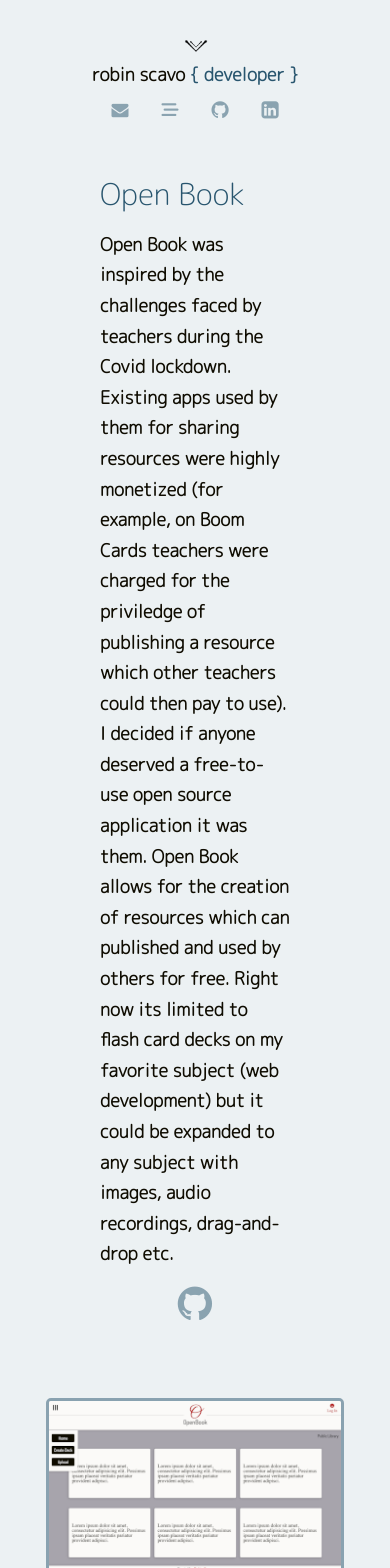
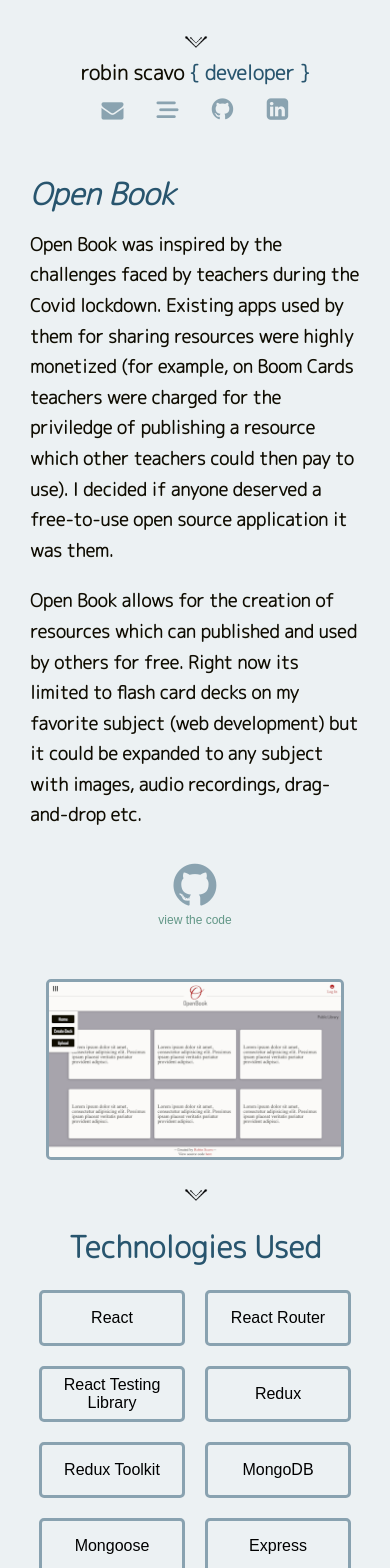
Before and after one commit to RobinScavo/RobinScavoPortfolio, a JavaScript app: page /open-book in a window 390 px wide. Shown: the top 1568 px of the page. Built offline with nearby package versions, Linux system fonts and the light colour scheme; the HTML template or start-up script is replaced by a standard one; a web font is replaced by a local one.

Commit message:
mobile css tweaks

```diff
--- a/src/components/detail/Detail.js
+++ b/src/components/detail/Detail.js
@@ -66,7 +66,9 @@
                     rel="noreferrer"
                 >{projectData[content].title}</a>
 
-                <p className="detail-description">{projectData[content].description}</p>
+                {projectData[content].description.map((paragraph) => (
+                    <p className="detail-description">{paragraph}</p>
+                ))}
 
                 <a
                     className="detail-link-container"
--- a/src/components/detail/detail.scss
+++ b/src/components/detail/detail.scss
@@ -34,6 +34,9 @@
     text-decoration: none;
     color: var(--accent);
     margin-bottom: 10px;
+    font-style: italic;
+    margin-bottom: 10px;
+    font-weight: bold;
 }
 
 .detail-title:hover {
@@ -44,6 +47,7 @@
     color: var(--black-color);
     font-size: 18px;
     font-weight: bold;
+    margin-bottom: 20px;
 }
 
 .detail-link-container {
@@ -63,7 +67,7 @@
 }
 
 .detail-icon {
-    font-size: 40px;
+    font-size: 50px;
 }
 
 .detail-icon-text {
@@ -110,3 +114,14 @@
     border: 3px solid var(--gray-color);
     font-family: 'Trispace', sans-serif;
 }
+
+@media only screen and (max-width: 768px) {
+    .detail-description-container {
+        padding-left: 30px;
+        padding-right: 30px;
+    }
+
+    .detail-icon-text {
+        transform: translateY(0px);
+    }
+}
--- a/src/components/smallHeader/smallHeader.scss
+++ b/src/components/smallHeader/smallHeader.scss
@@ -42,6 +42,7 @@
 
 .small-header-title {
     color: var(--black-color);
+    font-size: 20px;
 }
 
 .title-span {
@@ -73,8 +74,8 @@
     flex-direction: column;
     justify-content: center;
     align-items: center;
-    width: 50px;
-    height: 40px;
+    width: 55px;
+    height: 45px;
     color: var(--gray-color);
     font-family: 'Trispace', sans-serif;
     cursor: pointer;
@@ -87,16 +88,16 @@
 }
 
 .small-header-icon {
-    font-size: 20px;
+    font-size: 25px;
     margin-bottom: 5px;
 }
 
 .small-email-icon {
-    font-size: 17px;
+    font-size: 22px;
 }
 
 .small-icon-text {
-    font-size: 10px;
+    font-size: 12px;
     color: var(--gray-color);
     color: var(--accent);
     color: var(--light-accent);
--- a/src/tools/utils.js
+++ b/src/tools/utils.js
@@ -1,7 +1,7 @@
 export const projectData = {
     bpm: {
         title: 'Billings Property Management',
-        description: 'My objective with this project was to take an existing website and duplicate it without looking at the codebase. Originally built with only HTML, CSS, and JS, I then refactored to incorporate EJS templating and built a backend with Express and Mongo. I improved on the design (IMO) by adding smooth-scrolling dropdown menus and custom forms. ',
+        description: ['My objective with this project was to take an existing website and duplicate it without looking at the codebase. Originally built with only HTML, CSS, and JS, I then refactored to incorporate EJS templating and built a backend with Express and Mongo.', 'I improved on the design (IMO) by adding smooth-scrolling dropdown menus and custom forms.'],
         link: '/billings-property-management',
         url: 'https://billings-property-management.herokuapp.com/',
         githubUrl: 'https://github.com/RobinScavo/Property-Management',
@@ -11,7 +11,7 @@
 
     oe: {
         title: 'Open Book',
-        description: 'Open Book was inspired by the challenges faced by teachers during the Covid lockdown. Existing apps used by them for sharing resources were highly monetized (for example, on Boom Cards teachers were charged for the priviledge of publishing a resource which other teachers could then pay to use). I decided if anyone deserved a free-to-use open source application it was them. Open Book allows for the creation of resources which can published and used by others for free. Right now its limited to flash card decks on my favorite subject (web development) but it could be expanded to any subject with images, audio recordings, drag-and-drop etc.',
+        description: ['Open Book was inspired by the challenges faced by teachers during the Covid lockdown. Existing apps used by them for sharing resources were highly monetized (for example, on Boom Cards teachers were charged for the priviledge of publishing a resource which other teachers could then pay to use). I decided if anyone deserved a free-to-use open source application it was them.', 'Open Book allows for the creation of resources which can published and used by others for free. Right now its limited to flash card decks on my favorite subject (web development) but it could be expanded to any subject with images, audio recordings, drag-and-drop etc.'],
         link: '/open-book',
         url: '',
         githubUrl: 'https://github.com/RobinScavo/OpenBook',
@@ -21,7 +21,7 @@
 
     cc: {
         title: 'Color Crusher',
-        description: "Color Crusher was my final project for App Academy and my objective was to build something that nobody had seen before. Users can convert color values from RGB to HSL or HEX and vice-versa. I then wrote algorithms to create a random RGB color value, convert it to HSL and then find its complement, split-complement and analogous friends. The balls are assigned these colors and a loop can be run.... creating a never ending display of random colors that match. I also wrote a custom hook that will delay the rendering of each ball which creates an interesting effect. In addition to the color conversions I also made a game where you can guess the RGB color values, score points and possibly join the leader board. The GitHub Read-Me is also worth a look as I used SVG to create something original.",
+        description: ["Color Crusher was my final project for App Academy and my objective was to build something that nobody had seen before.", "Users can convert color values from RGB to HSL or HEX and vice-versa. I then wrote algorithms to create a random RGB color value, convert it to HSL and then find its complement, split-complement and analogous friends. The balls are assigned these colors and a loop can be run.... creating a never ending display of random colors that match.",  "I also wrote a custom hook that will delay the rendering of each ball which creates an interesting effect. In addition to the color conversions I also made a game where you can guess the RGB color values, score points and possibly join the leader board.", "The GitHub Read-Me is also worth a look as I used SVG to create something original."],
         link: '/color-crusher',
         url: 'https://colorcrusher.herokuapp.com//',
         githubUrl: 'https://github.com/RobinScavo/color--crusher',
@@ -31,7 +31,7 @@
 
     port: {
         title: 'Portfolio Site',
-        description: 'My personal website was based on a Gatsby design which I recreated using the create-react-app template. Different image sizes are rendered based on screen width using the srcSet attribute. Design credit to the talented Matthias Kretchmann.',
+        description: ['My personal website was based on a Gatsby design which I recreated using the create-react-app template. Different image sizes are rendered based on screen width using the srcSet attribute. Design credit to the talented Matthias Kretchmann.'],
         link: '/portfolio',
         url: '',
         githubUrl: 'https://github.com/RobinScavo/robins-portfolio',
```
